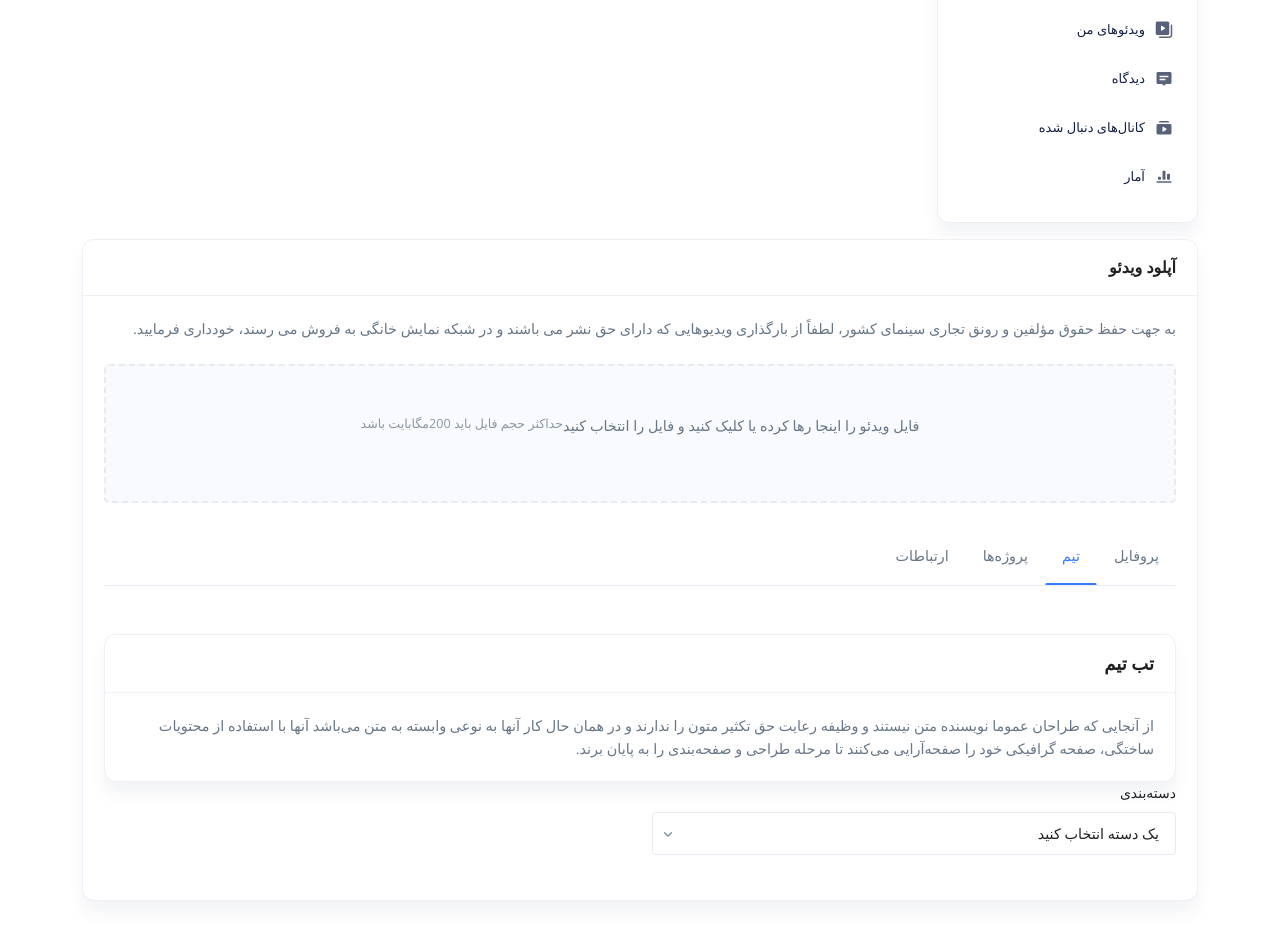
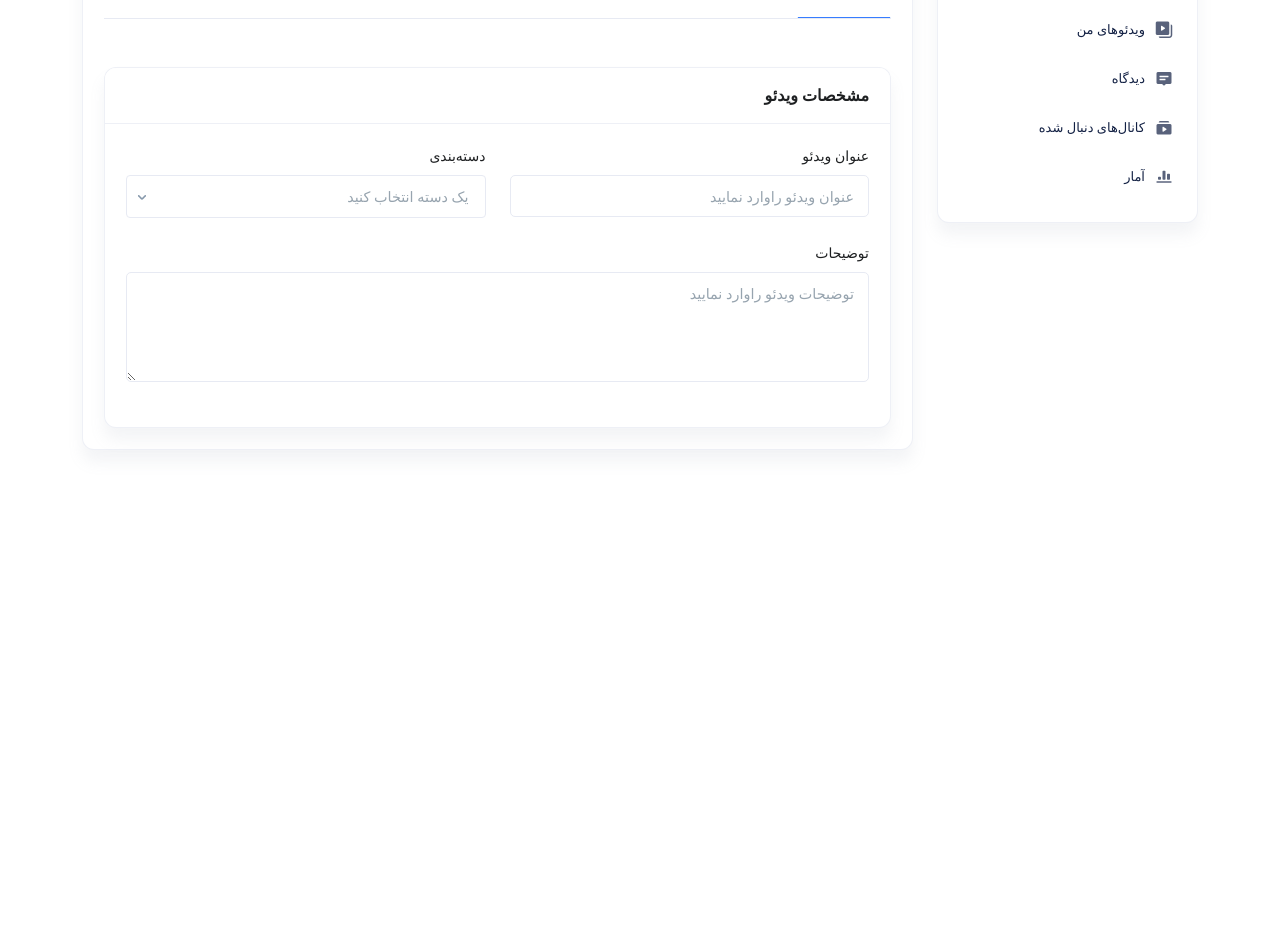
Before and after one commit to brotherhoodteam/aparat-web-front, a React (Create React App) app: page /dashboard/upload in a window 1280 px wide. Shown: the part 580-1520 px from the top of the page. After the commit the page ends 1094 px from the top, so only its background shows below. Built offline with nearby package versions, Linux system fonts and the light colour scheme; a web font is replaced by a local one.

Commit message:
update forms

```diff
--- a/src/assets/styles/base/_utilities.scss
+++ b/src/assets/styles/base/_utilities.scss
@@ -206,6 +206,10 @@ h5 {
 .text-muted {
     color: #8c98a4!important;
 }
+textarea {
+    overflow: auto;
+    resize: vertical;
+}
 // align
 .text-center {
 	text-align: center !important;
--- a/src/core/router/index.tsx
+++ b/src/core/router/index.tsx
@@ -1,6 +1,6 @@
 import { Redirect, Route, Switch } from 'react-router'
-import routes from './interface'
-import { RouteType } from './types'
+import routes from './routes'
+import { RouteType } from './interface'
 import useAccess from '../../hooks/use-access'
 
 const RouterComponent = () => {
--- a/src/resources/components/sign-in-form/index.tsx
+++ b/src/resources/components/sign-in-form/index.tsx
@@ -1,4 +1,4 @@
-import { Form, Formik } from 'formik'
+import { Form, Formik, useFormik } from 'formik'
 import { useSelector } from 'react-redux'
 import useTypedDispatch from '../../../hooks/use-typed-dispatch'
 
@@ -17,25 +17,34 @@ const SignInForm: React.FC = () => {
 	const dispatch = useTypedDispatch()
 	const signInLoading = useSelector(selectUserSignInLoading)
 
-	const initialValues: SignInFormType = {
+	const form = useFormik({
+		initialValues: {
 			username: '',
 			password: ''
-	}
-	const onSubmit = ({ username, password }: SignInFormType) => {
+		},
+		onSubmit: ({ username, password }: SignInFormType) => {
 			dispatch(signInAction({ password, username }))
 		}
-	const signInForm = { initialValues, onSubmit }
-
+	})
 	return (
-		<Formik {...signInForm}>
-			<Form>
-				<Input name="username" label="نام کاربری" placeholder="" />
-				<Input name="password" label="پسورد" placeholder="حداقل 8 کارکتر وارد نمایید" />
+		<form onSubmit={form.handleSubmit}>
+			<Input
+				name="username"
+				label="نام کاربری"
+				onChange={form.handleChange}
+				value={form.values.username}
+			/>
+			<Input
+				name="password"
+				label="پسورد"
+				placeholder="حداقل 8 کارکتر وارد نمایید"
+				value={form.values.password}
+				onChange={form.handleChange}
+			/>
 			<Button type="submit" color="primary" size="lg" loader={signInLoading} block>
 				ورود
 			</Button>
-			</Form>
-		</Formik>
+		</form>
 	)
 }
 
--- a/src/resources/containers/dashboard/index.tsx
+++ b/src/resources/containers/dashboard/index.tsx
@@ -4,7 +4,7 @@ import Sidebar from '../../components/sidebar'
 import Button from '../../elements/button'
 
 import useAccess from '../../../hooks/use-access'
-import { RouteType } from '../../../core/router/types'
+import { RouteType } from '../../../core/router/interface'
 
 import accountBg from '../../../assets/images/abstract-shapes-20.svg'
 import './styles.scss'
@@ -41,7 +41,7 @@ const DashboardContainer: React.FC<DashboardProps> = ({ routes }) => {
 						<div className="col-lg-3">
 							<Sidebar />
 						</div>
-						<div className="col-12">
+						<div className="col-9">
 							<Switch>
 								{routes?.map(
 									({
--- a/src/resources/elements/card/styles.scss
+++ b/src/resources/elements/card/styles.scss
@@ -10,6 +10,7 @@
 	border: 0.0625rem solid rgba(231, 234, 243, 0.7);
 	border-radius: 0.75rem;
 	box-shadow: 0 12px 15px rgb(140 152 164 / 10%);
+	// box-shadow: 0px 4px 30px rgb(140 152 164 / 17%);
 	&-header {
 		display: flex;
 		flex-direction: row;
--- a/src/resources/elements/form/index.tsx
+++ b/src/resources/elements/form/index.tsx
@@ -1,70 +1,49 @@
-import React from 'react'
+import React, { useCallback } from 'react'
 import { Field } from 'formik'
 import { nanoid } from 'nanoid'
+import Select, { ActionMeta, GroupTypeBase, OptionTypeBase } from 'react-select'
 
-import Select, { GroupTypeBase, OptionTypeBase } from 'react-select'
 import useClass from '../../../hooks/use-class'
-import { ClassName } from '../../../interface/component'
+
+import { ClassName, Size } from '../../../interface/component'
 
 import './styles.scss'
+
 interface FieldProps {
+	id?: string
 	name: string
 	type?: 'text' | 'email'
+	value: string
 	label: string
-	id?: string
+	size?: Size
+	className?: ClassName
+	onChange: (e: React.ChangeEvent<any>) => void
 }
 interface InputPorps extends FieldProps {
 	placeholder?: string
 }
-
-const Input: React.FC<InputPorps> = React.memo(
-	({ name, id, label, type, placeholder, ...props }) => {
-		const htmlId = id ? id : `name-${nanoid()}`
-		const inputType = type ? type : 'text'
-		return (
-			<Field name={name} {...props}>
-				{({ field, form, meta }: any) => {
-					return (
-						<div className="form-group text-right">
-							{label && (
-								<label htmlFor={htmlId} className="input-label">
-									{label}
-								</label>
-							)}
-							<input
-								type={inputType}
-								id={htmlId}
-								className="form-control form-control-lg"
-								placeholder={placeholder}
-								{...field}
-							/>
-						</div>
-					)
-				}}
-			</Field>
-		)
-	}
-)
 interface SelectBoxType {
 	options: readonly (OptionTypeBase | GroupTypeBase<OptionTypeBase>)[] | undefined
 	id: string
 	name: string
+	value: string
 	label?: string
 	placeholder?: string
 	isSearchable?: boolean
 	className?: ClassName
+	onChange: (name: string, value: OptionTypeBase | null) => void
 }
 
-// const Option = props => {
-// 	return <components.Option {...props} />
-// }
-const SelectBox: React.FC<SelectBoxType> = React.memo(
-	({ id, name, label, placeholder, isSearchable, className, options }) => {
-		const htmlId = id ? id : `SelectBox-${nanoid()}`
-
-		const baseClass = 'select-box'
+const Input: React.FC<InputPorps> = React.memo(
+	({ name, id, label, type, placeholder, className, size, onChange }) => {
+		const htmlId = id ? id : `name-${nanoid()}`
+		const inputType = type ? type : 'text'
+		const inputSize = `form-control-${size}`
 		const styles = useClass({
-			defaultClass: baseClass,
+			defaultClass: 'form-control',
+			optionalClass: {
+				[inputSize]: size
+			},
 			otherClass: className
 		})
 
@@ -75,17 +54,94 @@ const SelectBox: React.FC<SelectBoxType> = React.memo(
 						{label}
 					</label>
 				)}
-				<Select
+				<input
+					type={inputType}
+					name={name}
 					id={htmlId}
-					name={name}
-					options={options}
 					className={styles}
-					classNamePrefix={'select-box'}
-					isSearchable={isSearchable || false}
-					placeholder={placeholder || ''}
+					placeholder={placeholder}
+					autoComplete="off"
+					onChange={onChange}
 				/>
 			</div>
 		)
 	}
 )
-export { Input, SelectBox }
+
+const TextArea: React.FC<InputPorps> = React.memo(
+	({ name, id, label, type, placeholder, className, size, onChange }) => {
+		const htmlId = id ? id : `name-${nanoid()}`
+		const styles = useClass({
+			defaultClass: 'form-control',
+			otherClass: className
+		})
+
+		return (
+			<div className="form-group text-right">
+				{label && (
+					<label htmlFor={htmlId} className="input-label">
+						{label}
+					</label>
+				)}
+				<textarea
+					rows={4}
+					name={name}
+					id={htmlId}
+					placeholder={placeholder}
+					className={styles}
+					onChange={onChange}
+				></textarea>
+			</div>
+		)
+	}
+)
+const SelectBox: React.FC<SelectBoxType> = React.memo(
+	({
+		id,
+		name,
+		label,
+		placeholder,
+		isSearchable,
+		className,
+		options,
+		value,
+		onChange
+	}) => {
+		const htmlId = id ? id : `SelectBox-${nanoid()}`
+		const baseClass = 'select-box'
+		const styles = useClass({
+			defaultClass: baseClass,
+			otherClass: className
+		})
+
+		const handleChange = useCallback(
+			(select: OptionTypeBase | null, actionMeta: ActionMeta<OptionTypeBase>) => {
+				onChange(name, select?.value)
+			},
+			[]
+		)
+
+		const defaultValue = options?.find(op => op.value === value)
+		return (
+			<div className="form-group text-right">
+				{label && (
+					<label htmlFor={htmlId} className="input-label">
+						{label}
+					</label>
+				)}
+				<Select
+					id={htmlId}
+					name={name}
+					className={styles}
+					classNamePrefix={'select-box'}
+					placeholder={placeholder || ''}
+					options={options}
+					value={defaultValue}
+					isSearchable={isSearchable || false}
+					onChange={handleChange}
+				/>
+			</div>
+		)
+	}
+)
+export { Input, TextArea, SelectBox }
--- a/src/resources/elements/form/styles.scss
+++ b/src/resources/elements/form/styles.scss
@@ -108,11 +108,13 @@
 		display: none;
 	}
 	&__value-container {
-		padding: 0.55rem 0.875rem !important;
+		padding: 0.56rem 0.875rem !important;
 	}
-	&__single-value,
+	&__single-value {
+		color: #1e2022 !important;
+	}
 	&__placeholder {
-		color: #1e2022 !important;
+		color: #97a4af !important;
 	}
 	&__dropdown-indicator svg {
 		fill: rgba(113, 134, 157, 0.849);
@@ -156,3 +158,6 @@
 		}
 	}
 }
+textarea.form-control {
+	height: auto!important;
+}
--- a/src/resources/pages/dashboard/upload/index.tsx
+++ b/src/resources/pages/dashboard/upload/index.tsx
@@ -1,27 +1,40 @@
+import { useSelector } from 'react-redux'
 import { useCallback } from 'react'
 import { Helmet } from 'react-helmet'
 import { useDropzone } from 'react-dropzone'
+import { useFormik } from 'formik'
 
 import { Card, CardBody, CardHeader, CardTitle } from '../../../elements/card'
 import { Tabs, TabsBody, TabsContent, TabsItem, TabsList } from '../../../components/tabs'
+import { SelectBox, Input, TextArea } from '../../../elements/form'
 import PanelLayout from '../../../layouts/panel'
-import { SelectBox } from '../../../elements/form'
 
 import useTypedDispatch from '../../../../hooks/use-typed-dispatch'
 import { fileUploadStartAction } from '../../../../store/video/slice'
+import { selectCategoryList } from '../../../../store/category/selectors'
 
 import AddFileImage from '../../../../assets/images/add-file.svg'
-
 import './styles.scss'
-import { useSelector } from 'react-redux'
-import { selectCategoryList } from '../../../../store/category/selectors'
 
 const DashboardUpload: React.FC = () => {
 	const dispatch = useTypedDispatch()
 	const category = useSelector(selectCategoryList)
+
+	// form settings
+	const form = useFormik({
+		initialValues: {
+			title: '',
+			category: '',
+			description: ''
+		},
+		onSubmit: (value: any) => {
+			console.log('submit', value)
+		}
+	})
+
+	// Drop setting
 	const onDrop = useCallback((acceptedFiles: File[]) => {
 		if (acceptedFiles[0]) {
-			console.log('acceptedFiles[0]', acceptedFiles[0])
 			dispatch(fileUploadStartAction({ file: acceptedFiles[0] }))
 		}
 	}, [])
@@ -57,24 +70,54 @@ const DashboardUpload: React.FC = () => {
 								<small className="text-muted">حداکثر حجم فایل باید 200مگابایت باشد</small>
 							</div>
 						</div>
-						<Tabs active="2">
+						<Tabs active="1">
 							<TabsList className="mb-5">
-								<TabsItem id="1" title="پروفایل" />
+								<TabsItem id="1" title="مشخصات" />
 								<TabsItem id="2" title="تیم" />
-								<TabsItem id="3" title="پروژه‌ها" />
-								<TabsItem id="4" title="ارتباطات" />
 							</TabsList>
 							<TabsBody>
 								<TabsContent id="1">
 									<Card>
 										<CardHeader>
-											<CardTitle>تب پروفایل</CardTitle>
+											<CardTitle className="h5">مشخصات ویدئو</CardTitle>
 										</CardHeader>
 										<CardBody>
-											از آنجایی که طراحان عموما نویسنده متن نیستند و وظیفه رعایت حق تکثیر
-											متون را ندارند و در همان حال کار آنها به نوعی وابسته به متن می‌باشد
-											آنها با استفاده از محتویات ساختگی، صفحه گرافیکی خود را صفحه‌آرایی
-											می‌کنند تا مرحله طراحی و صفحه‌بندی را به پایان برند.
+											<form onSubmit={form.handleSubmit}>
+												<div className="row">
+													<div className="col-12 col-md-6">
+														<Input
+															name="title"
+															id="title"
+															label="عنوان ویدئو"
+															placeholder="عنوان ویدئو راوارد نمایید"
+															value={form.values.title}
+															onChange={form.handleChange}
+														/>
+													</div>
+													<div className="col-12 col-md-6">
+														<SelectBox
+															name="category"
+															id="select-category"
+															label="دسته‌بندی"
+															options={category}
+															placeholder="یک دسته انتخاب کنید"
+															value={form.values.category}
+															onChange={form.setFieldValue}
+														/>
+													</div>
+													<div className="col-12">
+														<TextArea
+															name="description"
+															id="desc"
+															label="توضیحات"
+															placeholder="توضیحات ویدئو راوارد نمایید"
+															value={form.values.description}
+															onChange={form.handleChange}
+														/>
+													</div>
+													<div className="col-12 col-lg-6"></div>
+												</div>
+											</form>
 										</CardBody>
 									</Card>
 								</TabsContent>
@@ -91,46 +134,8 @@ const DashboardUpload: React.FC = () => {
 										</CardBody>
 									</Card>
 								</TabsContent>
-								<TabsContent id="3">
-									<Card>
-										<CardHeader>
-											<CardTitle>تب پروژه‌ها</CardTitle>
-										</CardHeader>
-										<CardBody>
-											از آنجایی که طراحان عموما نویسنده متن نیستند و وظیفه رعایت حق تکثیر
-											متون را ندارند و در همان حال کار آنها به نوعی وابسته به متن می‌باشد
-											آنها با استفاده از محتویات ساختگی، صفحه گرافیکی خود را صفحه‌آرایی
-											می‌کنند تا مرحله طراحی و صفحه‌بندی را به پایان برند.
-										</CardBody>
-									</Card>
-								</TabsContent>
-								<TabsContent id="4">
-									<Card>
-										<CardHeader>
-											<CardTitle>تب ارتباطات</CardTitle>
-										</CardHeader>
-										<CardBody>
-											از آنجایی که طراحان عموما نویسنده متن نیستند و وظیفه رعایت حق تکثیر
-											متون را ندارند و در همان حال کار آنها به نوعی وابسته به متن می‌باشد
-											آنها با استفاده از محتویات ساختگی، صفحه گرافیکی خود را صفحه‌آرایی
-											می‌کنند تا مرحله طراحی و صفحه‌بندی را به پایان برند.
-										</CardBody>
-									</Card>
-								</TabsContent>
 							</TabsBody>
 						</Tabs>
-						<div className="row">
-							<div className="col-6">
-								<SelectBox
-									id="selectOp"
-									name="list"
-									label="دسته‌بندی"
-									options={category}
-									placeholder="یک دسته انتخاب کنید"
-								/>
-							</div>
-							<div className="col-6"></div>
-						</div>
 					</CardBody>
 				</Card>
 			</PanelLayout>
```
Also changed, not shown: src/core/router/interface.ts (+10 -54 lines), src/core/router/routes.ts (added, +52 -0 lines), src/core/router/types.ts (deleted, +0 -12 lines), src/store/category/slice.ts (+10 -10 lines). Lines whose indentation alone changed are shown as unchanged.
